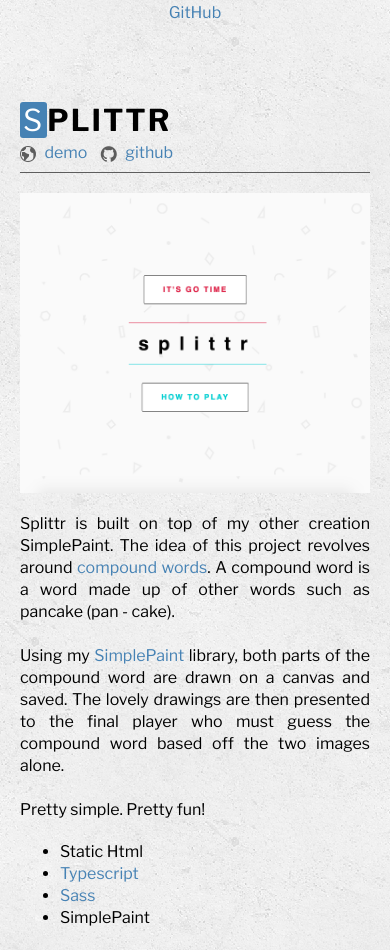
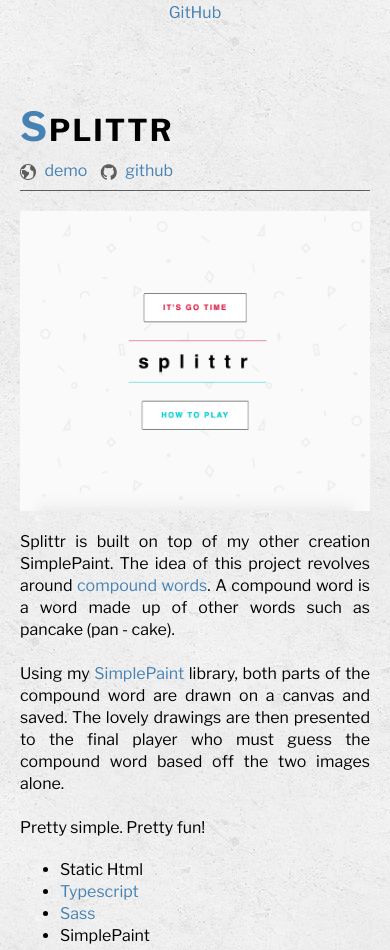
Before and after one commit to jamesformica/jamesformica.github.io, a plain HTML site: page index.html in a window 390 px wide. Shown: the part 916-1866 px from the top of the page. Drawn offline with nearby package versions, Linux system fonts and the light colour scheme; files whose address does not match are found by name.

Commit message:
i think ill settle on this

```diff
--- a/css/mobile.css
+++ b/css/mobile.css
@@ -8,7 +8,7 @@
     }
 
     section > .header > .links {
-        margin-top: 5px;
+        margin-top: 10px;
     }
 
     section > .info {
--- a/css/section.css
+++ b/css/section.css
@@ -19,11 +19,8 @@ section > .header > h2 {
 }
 
 section > .header > h2::first-letter {
-    color: white;
-    background: steelblue;
-    padding: 0 3px;
-    border-radius: 3px;
-    font-weight: 100;
+    color: steelblue;
+    font-size: 40px;
 }
 
 section > .header > .links > a {
```
